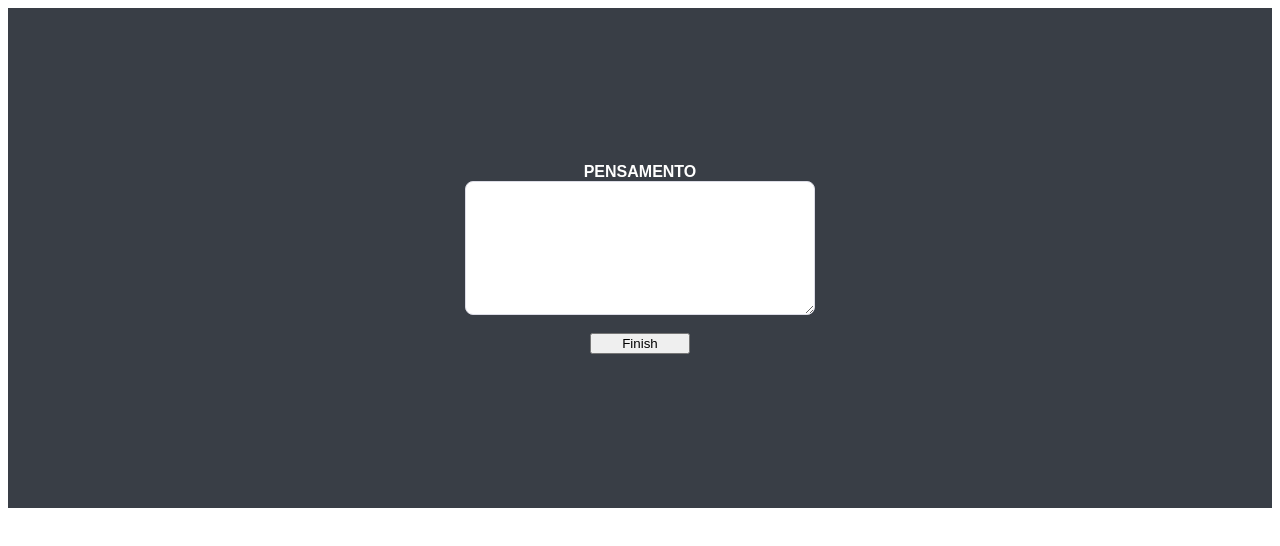
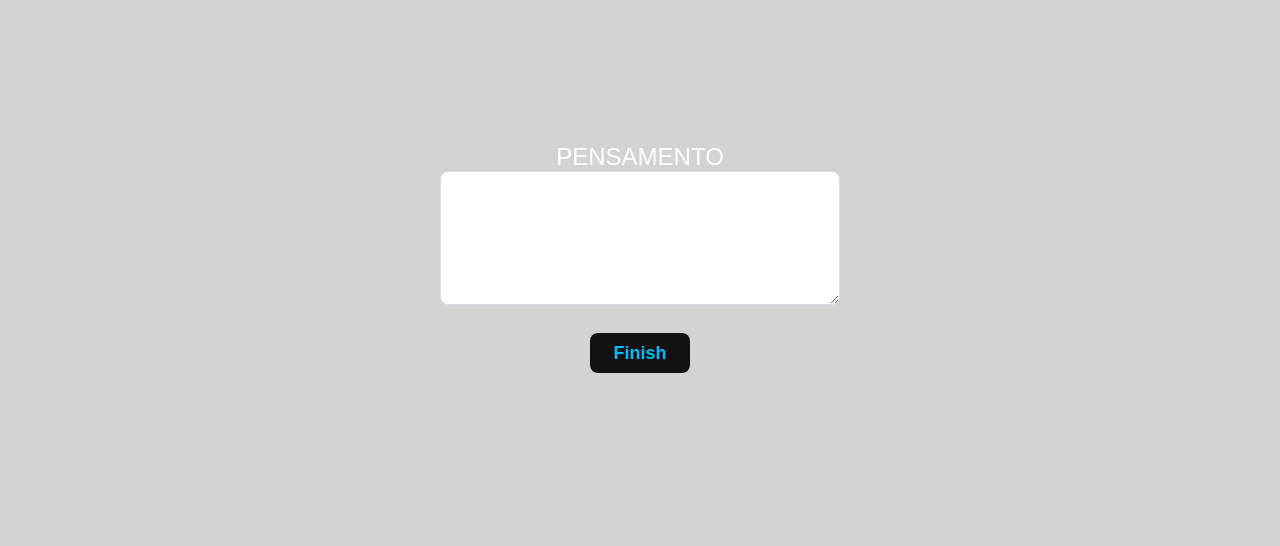
Before and after one commit to MisaelSantos/todothinks, a React (Create React App) app: page / in a window 1280 px wide. Shown: the top 546 px of the page. Built offline with nearby package versions, Linux system fonts and the light colour scheme.

Commit message:
Update styleApp.css

```diff
--- a/src/styleApp.css
+++ b/src/styleApp.css
@@ -4,13 +4,20 @@ form{
     align-items: center;
 }
 
-.App {
-    font-family: sans-serif;
-    font-weight: bold;
+body{
+    margin-left: 30px;
+    margin-right: 30px;
+    padding: 0px;
+    list-style: none;
+    font-size: 1.5rem;
+    font-family: Arial;
     color: white;
-    background-color: rgb(57, 62, 70);
-    min-height: 500px;
-}
+  }
+
+  body {
+      margin-bottom: 100px;
+      background-color: #D3D3D3;
+  }
 
 .lb{
     padding:10px;
@@ -29,15 +36,43 @@ form{
 }
 
 form textarea {
-
     min-height: 100px;
     max-height: 100px;
-    max-width: 400px;
-    width: 300px;
+    max-width: 600px;
+    min-width: 350px;
     resize: vertical;
     color: #333;
     border: 1px solid #dcdce6;
     border-radius: 8px;
     padding: 16px 24px;
-    line-height: 24px;
 }
+
+button {
+    width: 50px;
+    height: 40px;
+    background: #121212;
+    border: 0;
+    border-radius: 8px;
+    color: #00BFFF;
+    font-weight: 900;
+    display: flex;
+    justify-content: center;
+    align-items: center;
+    text-decoration: none;
+    font-size: 18px;
+    transition: filter 0.2s;
+}
+
+button:hover {
+    filter: brightness(80%);
+}
+
+.divthinks div{
+    height: 200px;
+    background-color: grey;
+    text-align: center;
+}
+
+.divthinks div button{
+	margin: 0 auto;
+}
```
